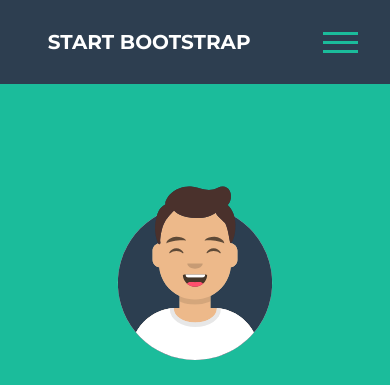
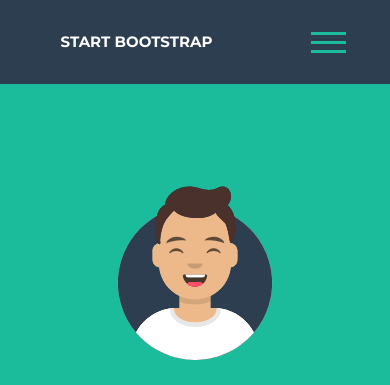
Before and after one commit to musiphaS/BootStrap-Site-2, a plain HTML site: page index.html in a window 390 px wide. Shown: the top 385 px of the page. Drawn offline with nearby package versions, Linux system fonts and the light colour scheme.

Commit message:
bootstrap

```diff
--- a/index.scss
+++ b/index.scss
@@ -517,6 +517,9 @@ ul li:hover {
         //     flex-direction: column;
         // }
 
+        .first-1 h1 {
+            font-size: 15px;
+        }
         .fas {
             font-size: 16px;
         }
```
Also changed, not shown: index.css, 1 other file.
